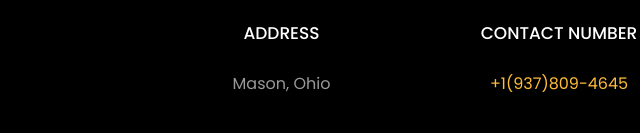
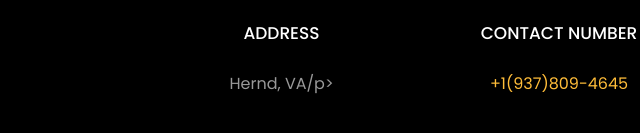
Before and after one commit to RaviBe1lam/sample-Portfolio-Website, a plain HTML site: page index.html in a window 1280 px wide. Shown: the part 2086-2219 px from the top of the page, 81-721 px from the left. Drawn offline with Linux system fonts and the light colour scheme; files whose address does not match are found by name.

Commit message:
initial update

```diff
--- a/index.html
+++ b/index.html
@@ -262,7 +262,7 @@
                     <span class="icon-map-signs"></span>
                   </div>
                   <h3 class="mb-4">Address</h3>
-                  <p>Mason, Ohio</p>
+                  <p>Hernd, VA/p>
                 </div>
               </div>
               <div class="col-md-6 col-lg-3 d-flex ftco-animate mb-4 mb-md-0">
```
Also changed, not shown: 1 other file.
